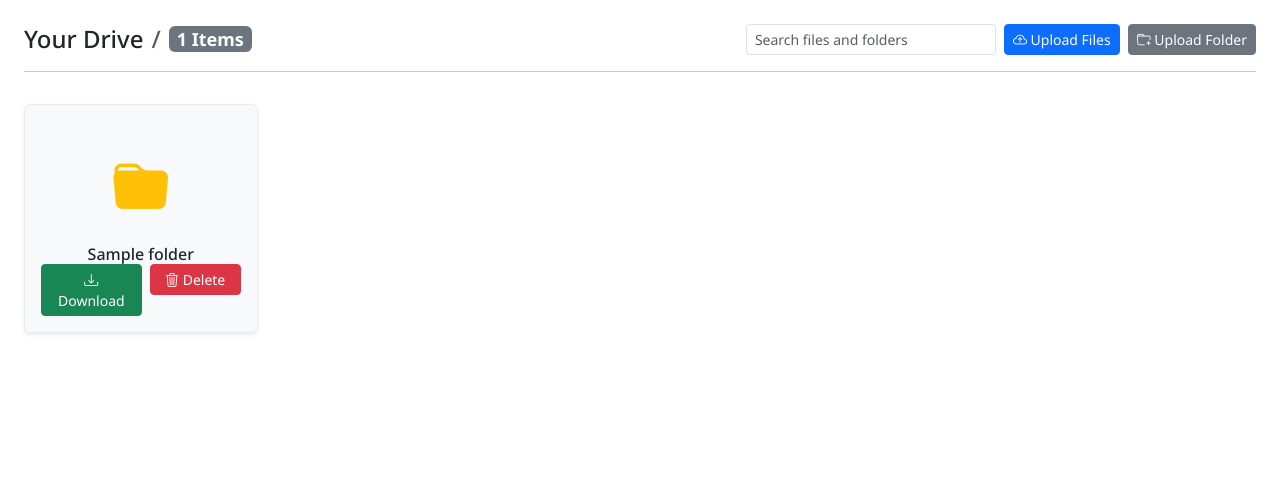
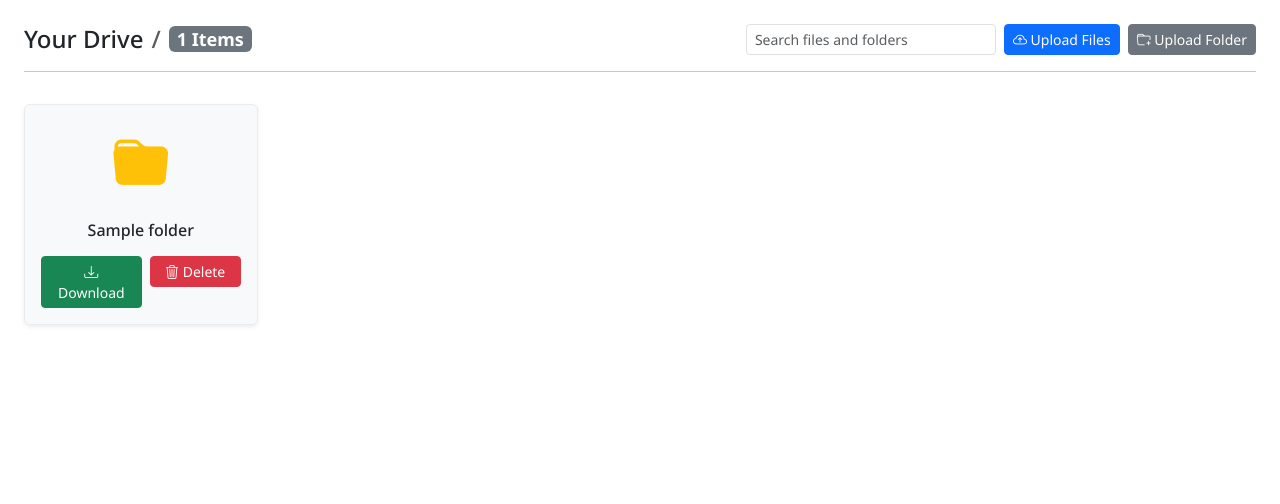
Before and after one commit to KafetzisThomas/FileSpace, a Django app: page / in a window 1280 px wide. Shown: the part 57-561 px from the top of the page. Run offline with Django 5.2, Linux system fonts and the light colour scheme; a user stored in the database is signed in; tables that the repository leaves empty hold one stand-in row (values such as "Sample post").

Commit message:
Fix button spacing on folder cards

```diff
--- a/templates/files/drive.html
+++ b/templates/files/drive.html
@@ -63,9 +63,9 @@
                 <div class="col">
                     <div class="card h-100 text-center shadow-sm border border-light-subtle bg-body-tertiary">
                         <div class="card-body d-flex flex-column align-items-center p-3">
-                            <a href="{% url 'files:drive_folder' folder.id %}" class="text-decoration-none text-body w-100 d-flex flex-column align-items-center flex-grow-1">
-                                <i class="bi bi-folder-fill text-warning icon-lg mt-4"></i>
-                                <h6 class="card-title mt-3 mb-0 text-truncate w-100">{{ folder.name }}</h6>
+                            <a href="{% url 'files:drive_folder' folder.id %}" class="text-decoration-none text-body w-100 d-flex flex-column align-items-center flex-grow-1 justify-content-center">
+                                <i class="bi bi-folder-fill text-warning icon-lg"></i>
+                                <h6 class="card-title mt-3 mb-3 text-truncate w-100">{{ folder.name }}</h6>
                             </a>
                             <div class="d-flex gap-2 mt-auto w-100">
                                 <a href="{% url 'files:folder_download' folder.id %}" class="btn btn-success btn-sm w-100">
```
